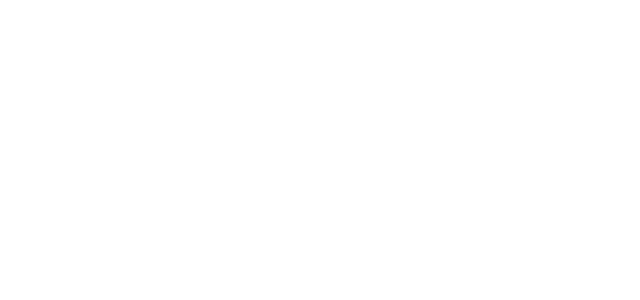
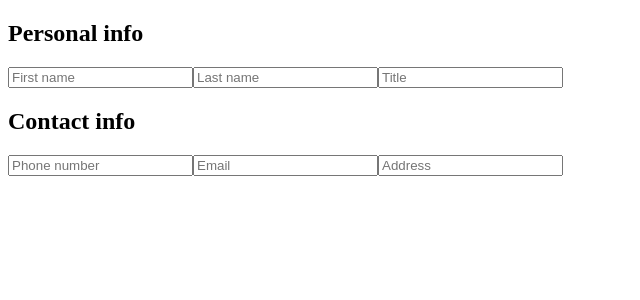
Before and after one commit to ZmijaZ/Odin, a React (Create React App) app in the folder projects/4-cv_maker/: page / in a window 1280 px wide. Shown: the top 300 px of the page, without its empty margins (0-640 px from the left). Built offline with nearby package versions, Linux system fonts and the light colour scheme.

Commit message:
added forms to main, added onchange functions, added cvpreview when something is being typed in the form

```diff
--- a/projects/4-cv_maker/src/App.js
+++ b/projects/4-cv_maker/src/App.js
@@ -1,9 +1,9 @@
-
+import { Main } from "./components/Main";
 
 function App() {
   return (
     <div className="App">
-
+      <Main></Main>
     </div>
   );
 }
--- a/projects/4-cv_maker/src/components/Main.js
+++ b/projects/4-cv_maker/src/components/Main.js
@@ -1,6 +1,38 @@
+import { useState } from "react";
+import { CVPreview } from "./extra/CVPreview";
+import { emptyCv } from "./extra/emptyCv";
+import { Form } from "./forms/Form";
 
-function main(){
+function Main(){
 
+    const [cv, setCv] = useState(emptyCv);
 
+    function onChangePersonal(e){
 
+        const {name, value} = e.target;
+
+        setCv(function(prevState){
+            return({...prevState, personalInfo: {...prevState.personalInfo, [name]: value}});
+        })
+    }
+
+    function onChangeContact(e){
+
+        const {name, value} = e.target;
+
+        setCv(function(prevState){
+            return({...prevState, contactInfo: {...prevState.contactInfo, [name]: value}});
+        })
+    }
+
+    return(
+
+        <div>
+            <Form cv = {cv} onChangePersonal = {onChangePersonal} onChangeContact = {onChangeContact}></Form>
+            <CVPreview cv = {cv}></CVPreview>
+        </div>
+
+    )
 }
+
+export {Main}
--- /dev/null
+++ b/projects/4-cv_maker/src/components/extra/CVPreview.js
@@ -0,0 +1,14 @@
+import { Content } from "./Content";
+
+function CVPreview(props){
+
+    const {cv} = props;
+
+    return(
+
+        <Content personalInfo = {cv.personalInfo} contactInfo = {cv.contactInfo}></Content>
+
+    )
+}
+
+export {CVPreview}
--- /dev/null
+++ b/projects/4-cv_maker/src/components/extra/Content.js
@@ -0,0 +1,19 @@
+
+function Content(props){
+
+    const {personalInfo, contactInfo} = props;
+
+    return(
+
+        <div>
+            <h1>{personalInfo.firstName + ' ' + personalInfo.lastName}</h1>
+            <h2>{personalInfo.title}</h2>
+            <br></br>
+            <h3>{contactInfo.email + ' ' + contactInfo.phoneNumber}</h3>
+            <h3>{contactInfo.address}</h3>
+
+        </div>
+    )
+}
+
+export {Content}
--- a/projects/4-cv_maker/src/components/extra/Section.js
+++ b/projects/4-cv_maker/src/components/extra/Section.js
@@ -1,11 +1,13 @@
 
 function Section(props){
 
-    const {title} = props;
+    //important to put children in order to see them later on!
+    const {title, children} = props;
 
     return(
         <section>
             <h2>{title}</h2>
+            {children}
         </section>
     )
 
--- /dev/null
+++ b/projects/4-cv_maker/src/components/extra/emptyCv.js
@@ -0,0 +1,17 @@
+//needed in order to useState in Main for cv
+
+const emptyCv = {
+
+    personalInfo: {
+        firstName: "",
+        lastName: "",
+        title: ""
+    },
+    contactInfo: {
+        phoneNumber: "",
+        email: "",
+        address: "",
+    }
+}
+
+export {emptyCv}
--- /dev/null
+++ b/projects/4-cv_maker/src/components/forms/Form.js
@@ -0,0 +1,18 @@
+import { Contact } from "./Contact";
+import { Personal } from "./Personal";
+
+function Form(props){
+
+    const {cv, onChangePersonal, onChangeContact} = props;
+
+    return(
+
+        <div>
+            <Personal personalInfo = {cv.personalInfo} onChange = {onChangePersonal}></Personal>
+            <Contact contactInfo = {cv.contactInfo} onChange = {onChangeContact}></Contact>
+        </div>
+
+    )
+}
+
+export {Form}
```
